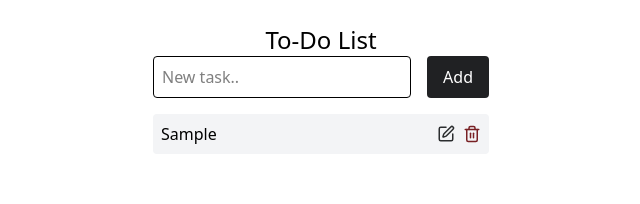
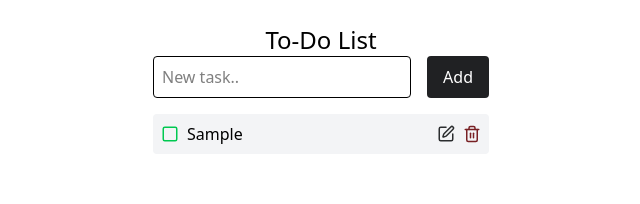
Before and after one commit to ChristosTA/cf-react-todo-app, a React (Vite) app: page / in a window 1280 px wide. Both pictures are taken after typing "Sample" into the empty fields and a click on the button "Add". Shown: the top 204 px of the page, without its empty margins (319-959 px from the left). Built offline with nearby package versions, Linux system fonts and the light colour scheme.

Commit message:
feat: add edit toggle completed task functionality

```diff
--- a/src/components/Todo.tsx
+++ b/src/components/Todo.tsx
@@ -20,6 +20,7 @@ const todoReducer = (state:TodoProps[] , action:Action): TodoProps[] => {
                 {
                     id:Date.now(),
                     text: action.payload,
+                    completed:false,
                 }
             ]
         case "DELETE":
@@ -30,6 +31,11 @@ const todoReducer = (state:TodoProps[] , action:Action): TodoProps[] => {
                 ? {...todo, text:action.payload.newText}
                 : todo
             )
+        case "COMPLETE":
+            return state.map(todo =>
+            todo.id === action.payload
+            ? {...todo , completed: !todo.completed}
+                : todo)
         default:
             return state;
     }
--- a/src/components/TodoList.tsx
+++ b/src/components/TodoList.tsx
@@ -1,4 +1,4 @@
-import {Edit, Save, Trash2, X} from "lucide-react";
+import {CheckSquare, Edit, Save, Square, Trash2, X} from "lucide-react";
 import type{TodoListProps} from "../types.ts";
 import { useState } from "react";
 
@@ -27,58 +27,79 @@ const handleSave = (id: number ) => () => {
         setEditText("");
 
 }
+const handleToggle=(id:number) => () => {
+    dispatch({type: "COMPLETE", payload:id})
+
+}
 
 
-    return(
+    return (
         <>
             <ul className="space-y-2">
-                {todos.map(
-                todo => (
-                <li key={todo.id} className="flex items-center justify-between bg-gray-100 p-2 rounded">
+                {todos.map(todo => (
+                    <li key={todo.id}
+                        className={`flex items-center justify-between bg-gray-100 p-2 rounded
+             ${todo.completed ? "opacity-60 line-through" : ""}`}
+                    >
                         { editId === todo.id ? (
                             <>
-
                                 <div className="flex flex-1 gap-2">
                                     <input
                                         type="text"
-                                    value={editText} className="border rounded p-1 flex-1"
+                                        value={editText}
                                         onChange={(e) => setEditText(e.target.value)}
+                                        className="flex-1 border rounded p-1"
                                     />
                                     <button
                                         onClick={handleSave(todo.id)}
-                                    className="text-cf-gray">
+                                        className="text-cf-gray"
+                                    >
                                         <Save size={18}/>
                                     </button>
-
-                                <button onClick={handleCancel} className="text-cf-dark-red ">
-                                    <X size={18} />
+                                    <button
+                                        onClick={handleCancel}
+                                        className="text-cf-dark-red"
+                                    >
+                                        <X size={18}/>
                                     </button>
                                 </div>
-
                             </>
-                    ) :  (
+                        ) : (
                             <>
+                                <div className="flex items-center gap-2 flex-1">
+                                    <button
+                                        className="text-green-500"
+                                        onClick={handleToggle(todo.id)}
+                                    >
+                                        {todo.completed ? (
+                                            <CheckSquare size={18}/>
+                                        ): (
+                                            <Square size={18}/>
+                                        )}
+                                    </button>
                                     <span>{todo.text}</span>
+                                </div>
                                 <div className="flex gap-2">
                                     <button
                                         onClick={handleEdit(todo.id, todo.text)}
-                                    className="text-cf-gray">
+                                        className="text-cf-gray"
+                                    >
                                         <Edit size={18}/>
                                     </button>
-
-                                <button onClick={handleDelete(todo.id)} className="text-cf-dark-red ">
-                                    <Trash2 size={18} />
+                                    <button
+                                        onClick={handleDelete(todo.id)}
+                                        className="text-cf-dark-red"
+                                    >
+                                        <Trash2 size={18}/>
                                     </button>
                                 </div>
-
                             </>
-
-                    )
-                    }
+                        )}
                     </li>
                 ))}
             </ul>
         </>
     )
 }
+
 export default TodoList
--- a/src/types.ts
+++ b/src/types.ts
@@ -1,12 +1,14 @@
 export type TodoProps = {
     id: number;
     text: string;
+    completed: boolean;
 }
 
 export type Action =
     | {type: "ADD"; payload: string }
     | {type: "DELETE"; payload: number}
-    | {type: "EDIT"; payload: {id: number; newText: string}};
+    | {type: "EDIT"; payload: {id: number; newText: string}}
+    | {type: "COMPLETE"; payload: number};
 
 export type TodoFormProps = {
     dispatch: React.Dispatch<Action>
```
Lines whose indentation alone changed are shown as unchanged.
